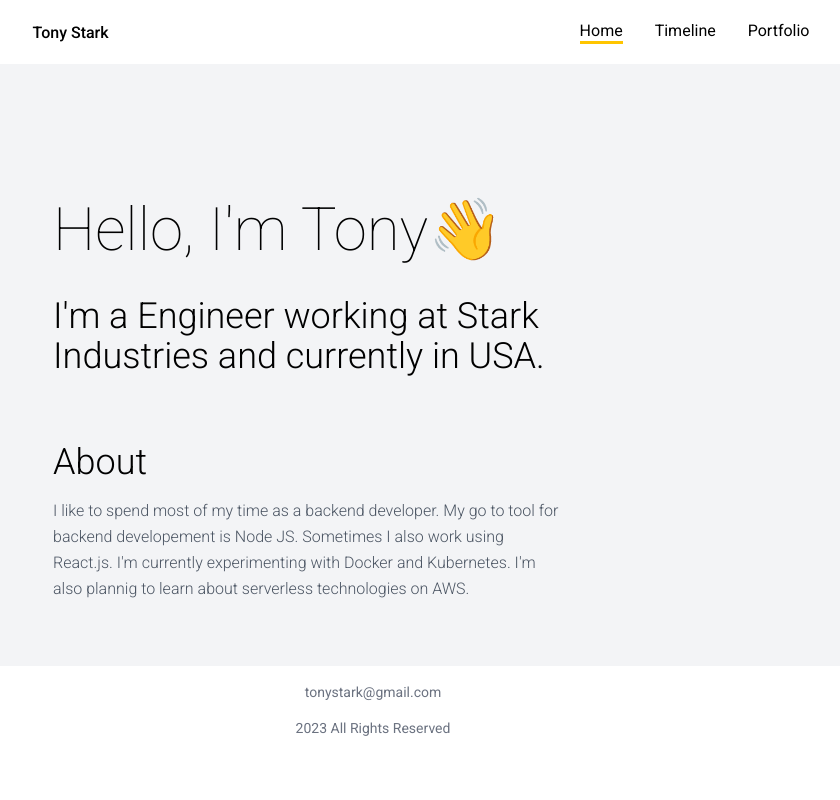
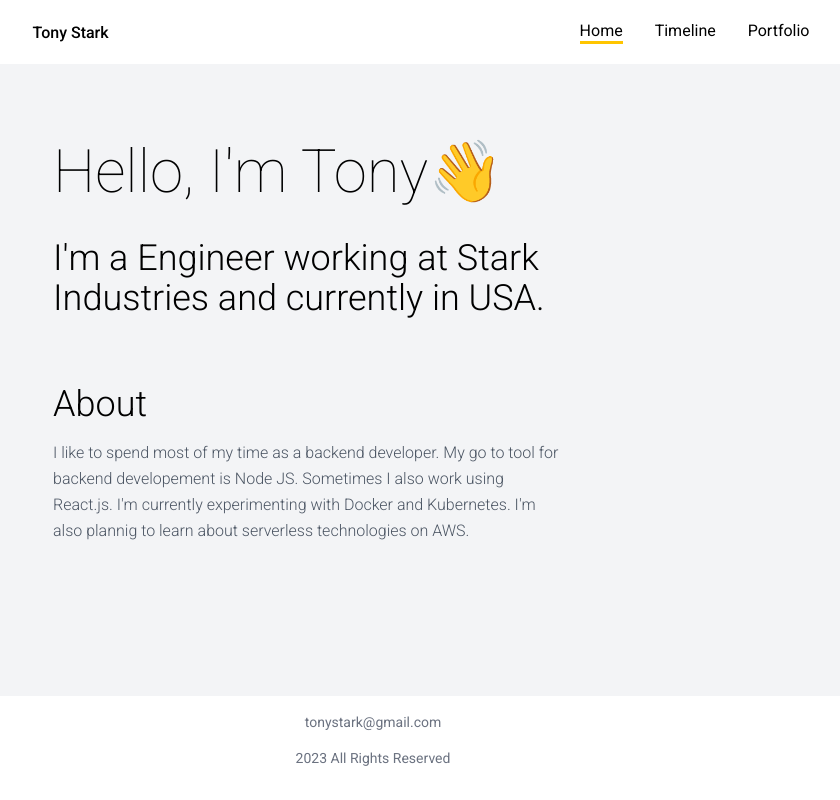
Before and after one commit to jehincastic/html_portfolio, a website: page public/index.html in a window 1280 px wide. Shown: the whole page, without its empty margins (267-1107 px from the left). Drawn offline with Linux system fonts and the light colour scheme.

Commit message:
Update Styles

```diff
--- a/public/style.css
+++ b/public/style.css
@@ -1,4 +1,6 @@
 @import url('https://fonts.googleapis.com/css2?family=Roboto:wght@100;300;400;500&display=swap');
+
+/* 1rem = 16px */
 
 body {
 	background-color: #ffffff;
@@ -62,6 +64,7 @@
 }
 
 .contianer {
+	min-height: 80vh;
 	padding-bottom: 56px;
 	background-color: #F3F4F6;
 }
@@ -202,7 +205,7 @@
 	}
 
 	.subContainer {
-		margin-top: 8rem;
+		margin-top: 70px;
 	}
 
 	.mainHeading {
```
